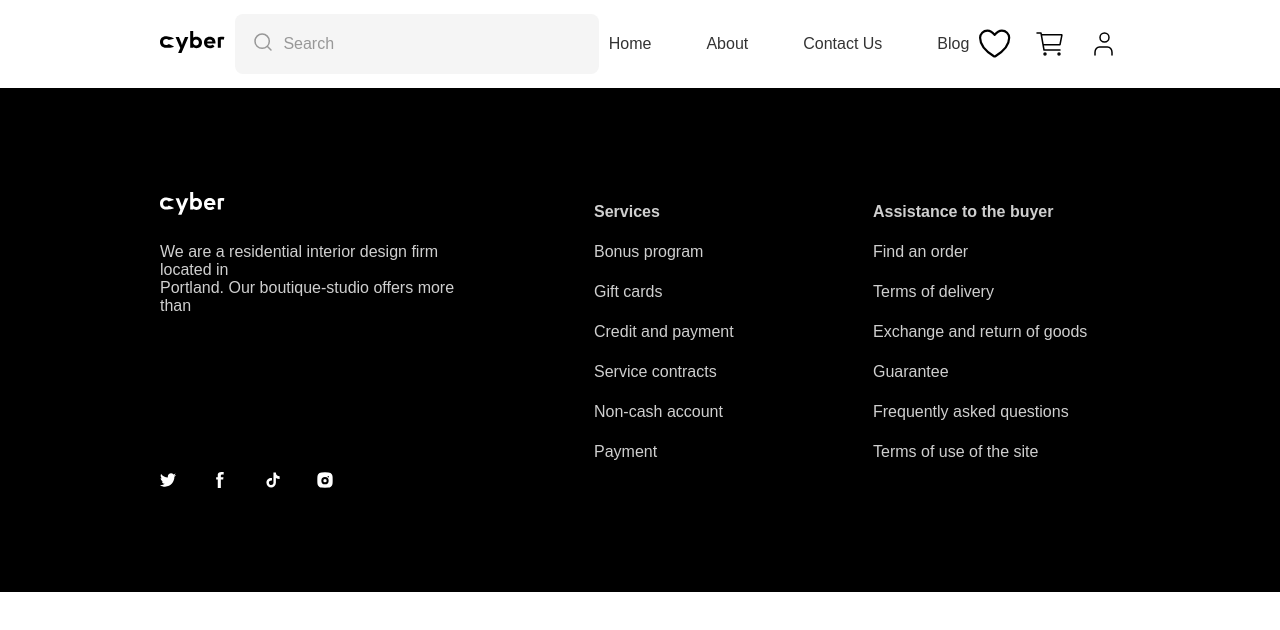
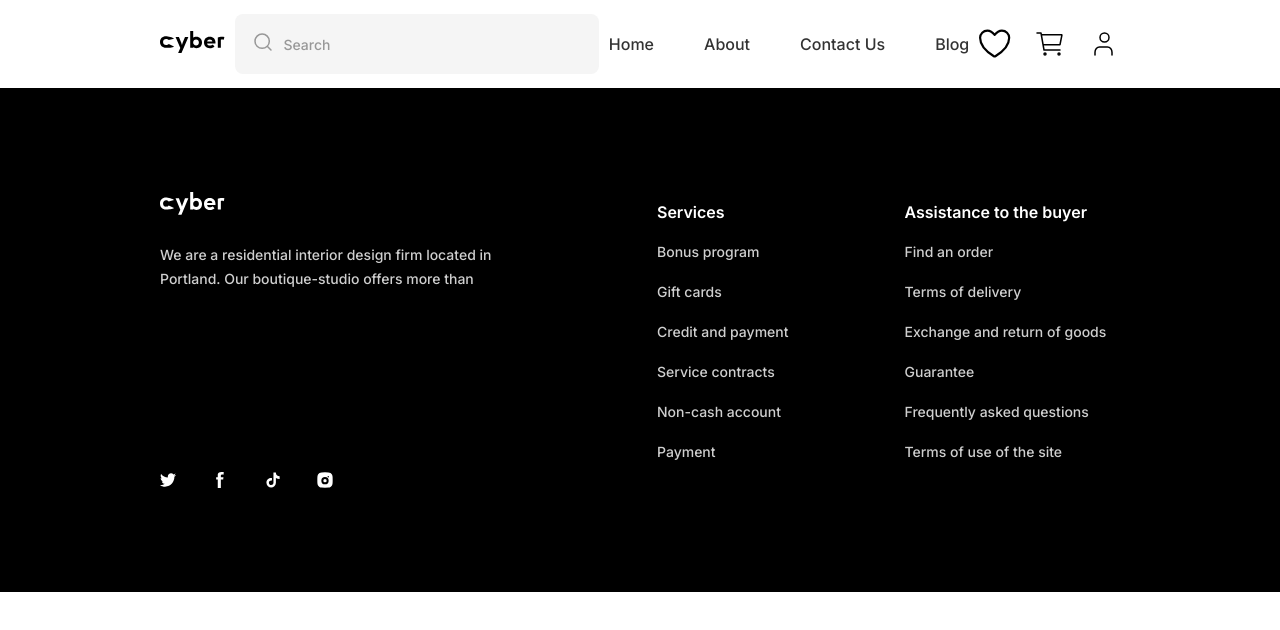
Before and after one commit to nakazawa63/iphone14pro, a plain HTML site: page index.html in a window 1280 px wide. Drawn offline with Linux system fonts and the light colour scheme; some packages are replaced by stand-ins of ours.

Commit message:
フォントの指定修正しました

```diff
--- a/css/style.css
+++ b/css/style.css
@@ -8,7 +8,7 @@ html {
 
 body {
     color: #333;
-    font-family: "Noto Sans JP", sans-serif;
+    font-family: "inter", sans-serif;
 }
 
 img {
@@ -44,13 +44,15 @@ ul {
     overflow: hidden;
     border-radius: 8px;
     background-color: #f5f5f5;
+
 }
 
 .header__search input {
     height: 56px;
     padding: 19px 0;
     background-color: #f5f5f5;
-    font-size: 1em;
+    font-size: 14px;
+    font-weight: 500;
 }
 
 .header__search input::placeholder {
@@ -67,9 +69,10 @@ ul {
     width: 369px;
     margin: 0 10px;
     font-size: 16px;
+    font-weight: 500;
 }
 
-.header__nav ul{
+.header__nav ul {
     display: flex;
     justify-content: space-between;
 }
@@ -91,7 +94,7 @@ ul {
     background-color: #000;
 }
 
-.footer__content{
+.footer__content {
     max-width: 1440px;
     margin: 0 auto;
     padding: 0 160px;
@@ -100,12 +103,16 @@ ul {
 .footer__wrap {
     display: flex;
     justify-content: center;
-    color: #CFCFCF;
 }
 
 .company {
     width: 384px;
     margin-right: 113px;
+}
+.company .footer__text{
+    width: 384px;
+    margin-right: 113px;
+    line-height: 171%;
 }
 
 .company img {
@@ -122,9 +129,17 @@ ul {
     margin-right: 32px;
 }
 
+
+.footer__text {
+    font-size: 14px;
+    font-weight: 500;
+    color: #CFCFCF;
+}
+
 .footer__text-semibold {
     font-size: 16px;
     font-weight: 600;
+    color: #fff;
 }
 
 .services li,
--- a/index.html
+++ b/index.html
@@ -7,6 +7,9 @@
     <meta name="viewport" content="width=device-width, initial-scale=1">
     <link rel="stylesheet" href="https://unpkg.com/ress/dist/ress.min.css">
     <link rel="stylesheet" href="css/style.css">
+    <link rel="preconnect" href="https://fonts.googleapis.com">
+    <link rel="preconnect" href="https://fonts.gstatic.com" crossorigin>
+    <link href="https://fonts.googleapis.com/css2?family=Inter:ital,opsz,wght@0,14..32,100..900;1,14..32,100..900&display=swap" rel="stylesheet">
     <link rel="icon" href="">
     <title>cyber</title>
 </head>
```
Also changed, not shown: 1 other file.
